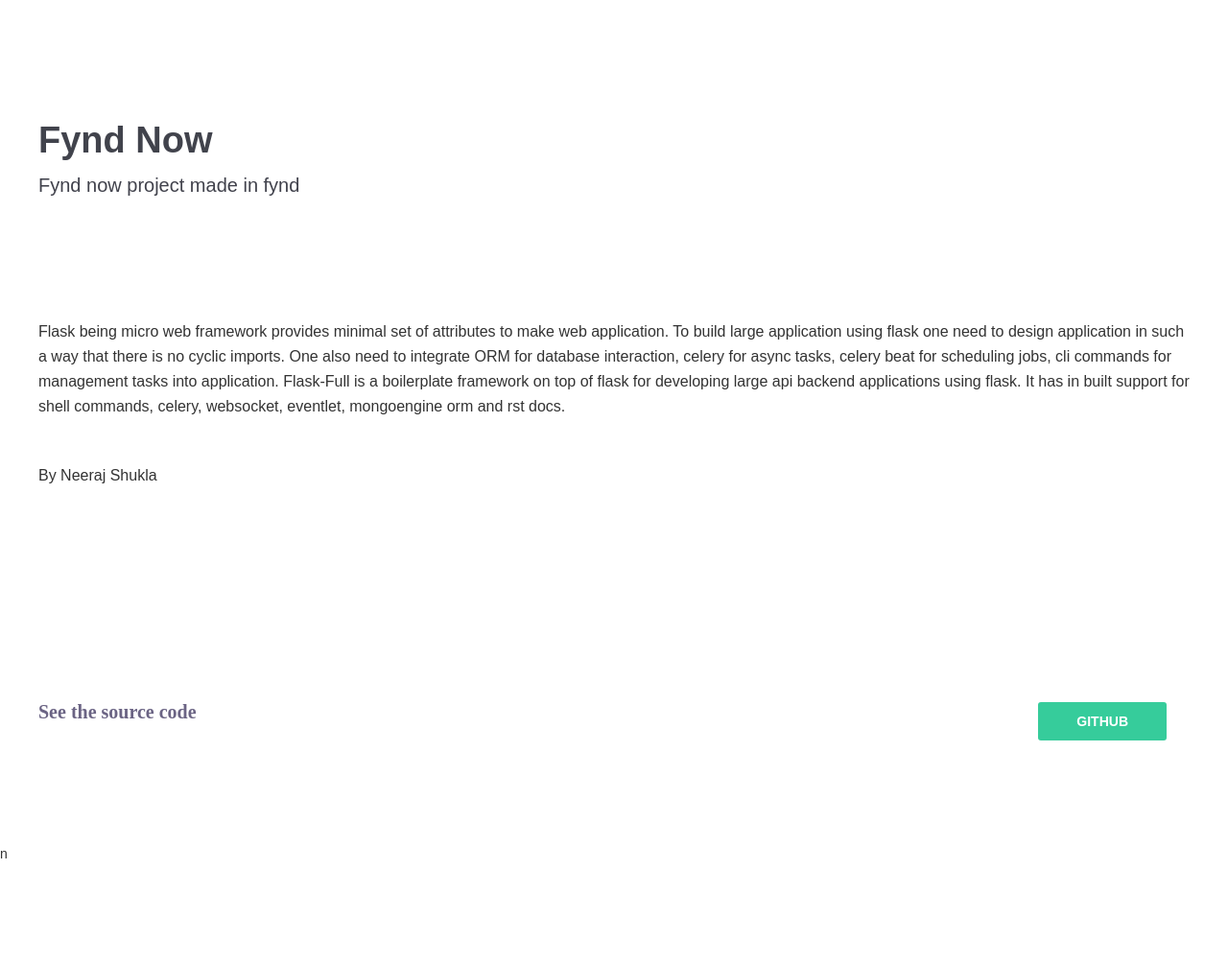
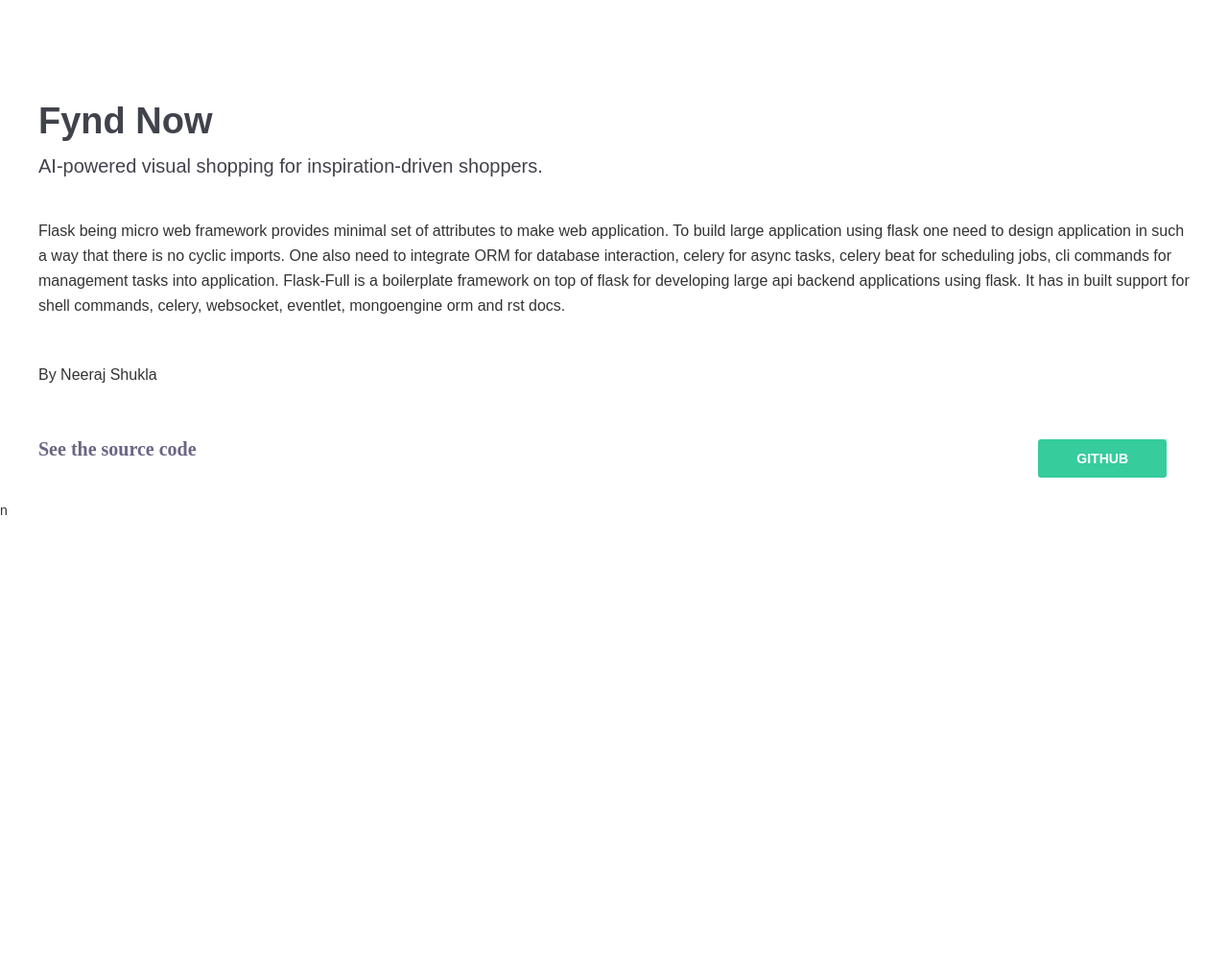
Before and after one commit to shaiktaabish/gofynd, a Jekyll site: the page built from project/_posts/2019-03-13-fynd-now.md, in a window 1280 px wide. Shown: the whole page at 96% size. Built offline with Jekyll 4.4.1, drawn with Linux system fonts in a browser that asks for light colours; before the commit the page ends 900 px from its top, so only the background shows below that.

Commit message:
Add files via upload

```diff
--- a/project/_posts/2019-03-13-fynd-now.md
+++ b/project/_posts/2019-03-13-fynd-now.md
@@ -3,7 +3,7 @@
 title:  "Fynd Now"
 date:   2018-02-25 12:00:00
 categories: project
-description: Fynd now project made in fynd
+description: AI-powered visual shopping for inspiration-driven shoppers.
 img: fyndnowlogo.png
 github_url: "https://github.com/gofynd/flask-full"
 
@@ -12,35 +12,8 @@
 
 <head>
 
-    <meta charset="utf-8">
-    <title>gofynd</title>
-    <meta content="width=device-width, initial-scale=1" name="viewport">
-    <meta content="Webflow" name="generator">
-    <link href="css/style.css" rel="stylesheet" type="text/css">
-    <link rel="stylesheet" type="text/css" href="/inspector-stylesheet.css"/>
-    <link href="css/heronormalize.css" rel="stylesheet" type="text/css">
-    <link href="css/herowebflow.css" rel="stylesheet" type="text/css">
-    <link href="css/herogofynd-10a26b.webflow.css" rel="stylesheet" type="text/css">
-    <link href="css/bluenormalize.css" rel="stylesheet" type="text/css">
-<link href="css/bluewebflow.css" rel="stylesheet" type="text/css">
-<link href="css/bluesanils-exceptional-project.webflow.css" rel="stylesheet" type="text/css">
-<link href="css/projectnormalize.css" rel="stylesheet" type="text/css">
-    <link href="css/projectwebflow.css" rel="stylesheet" type="text/css">
-    <link href="css/projectsanils-amazing-project.webflow.css" rel="stylesheet" type="text/css">
-    <link href="css/blognormalize.css" rel="stylesheet" type="text/css">
-  <link href="css/blogwebflow.css" rel="stylesheet" type="text/css">
-  <link href="css/blogsanils-amazing-project.webflow.css" rel="stylesheet" type="text/css">
-    <!-- [if lt IE 9]><script src="https://cdnjs.cloudflare.com/ajax/libs/html5shiv/3.7.3/html5shiv.min.js" type="text/javascript"></script><![endif] -->
-    <script type="text/javascript">
-        ! function(o, c) {
-            var n = c.documentElement,
-                t = " w-mod-";
-            n.className += t + "js", ("ontouchstart" in o || o.DocumentTouch && c instanceof DocumentTouch) && (n.className += t + "touch")
-        }(window, document);
-    </script>
-    <link href="images/favicon.ico" rel="shortcut icon" type="image/x-icon">
-    <link href="images/webclip.png" rel="apple-touch-icon">
 </head>
+
 
 <p>Flask being micro web framework provides minimal set of attributes to make web application. To build large application using flask one need to design application in such a way that there is no cyclic imports. One also need to integrate ORM for database interaction, celery for async tasks, celery beat for scheduling jobs, cli commands for management tasks into application.
 Flask-Full is a boilerplate framework on top of flask for developing large api backend applications using flask. It has in built support for shell commands, celery, websocket, eventlet, mongoengine orm and rst docs.</p>
```
Also changed, not shown: project/_posts/2015-05-31-ansible-metricbeat.md (+1 -1 lines), project/_posts/2018-02-23-simpl-python.md (+1 -1 lines), project/_posts/2018-02-24-ignite.md (+1 -1 lines).
